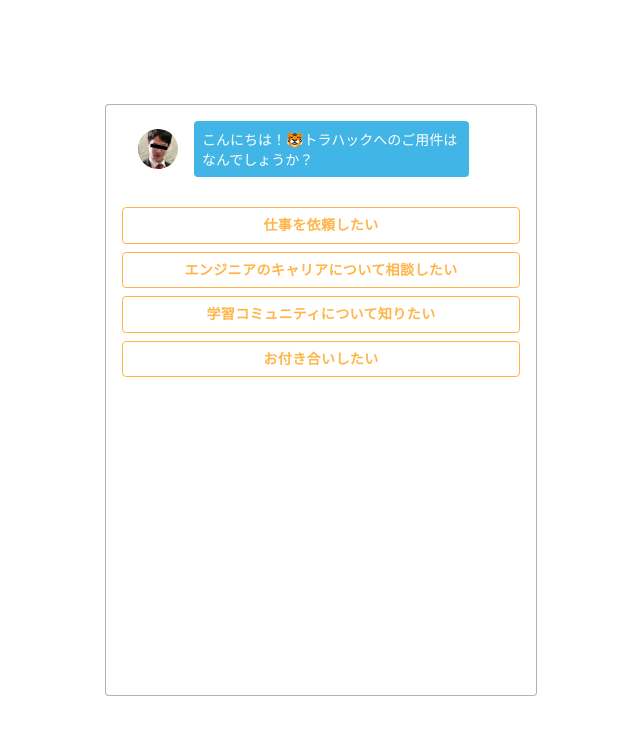
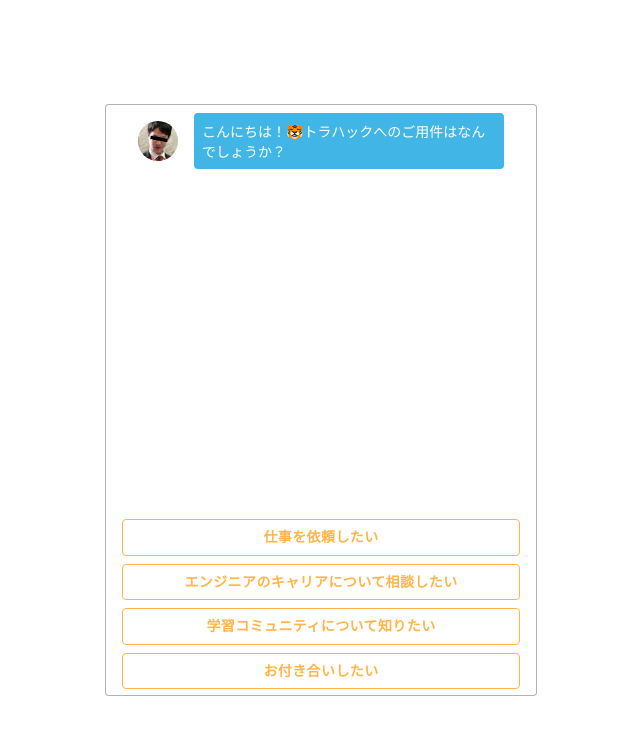
Before and after one commit to shuntagami/chatbot-demo1, a React (Create React App) app: page / in a window 1280 px wide. Shown: the top 734 px of the page, without its empty margins (319-959 px from the left). Built offline with nearby package versions, Linux system fonts and the light colour scheme.

Commit message:
chatsエリアにcssを適用

```diff
--- a/src/components/Chats.jsx
+++ b/src/components/Chats.jsx
@@ -1,21 +1,23 @@
 import React from 'react';
-import { makeStyles } from '@material-ui/core/styles';
+import {createStyles, makeStyles } from '@material-ui/core/styles';
 import List from '@material-ui/core/List';
 import {Chat} from "./index";
 
-const useStyles = makeStyles((theme) => ({
-  root: {
-    width: '100%',
-    maxWidth: '36ch',
-    backgroundColor: theme.palette.background.paper,
-  },
-}));
+const useStyles = makeStyles(() => (
+  createStyles({
+    "chats": {
+      height: 400,
+      padding: '0',
+      overflow: 'auto'
+    }
+  })
+));
 
 const Chats = (props) => {
   const classes = useStyles();
 
   return (
-    <List className={classes.root}>
+    <List className={classes.chats}>
       {props.chats.map((chat, index) => {
         return <Chat text={chat.text} type={chat.type} key={index.toString()}/>
       })}
```
Also changed, not shown: 1 other file (tests, documents, lock files or other folders).
